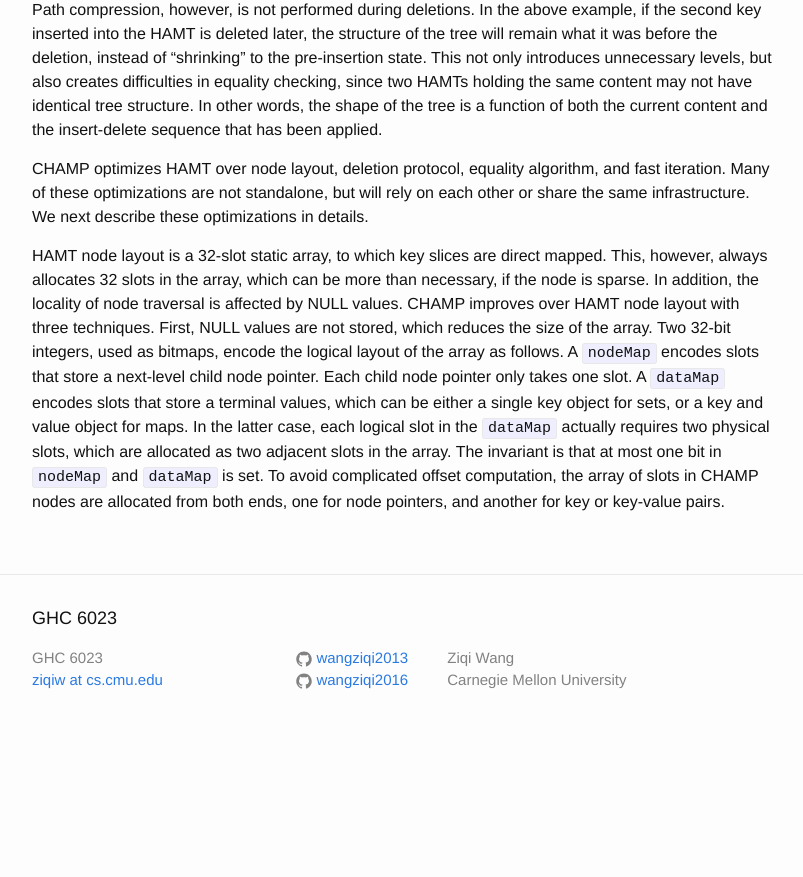
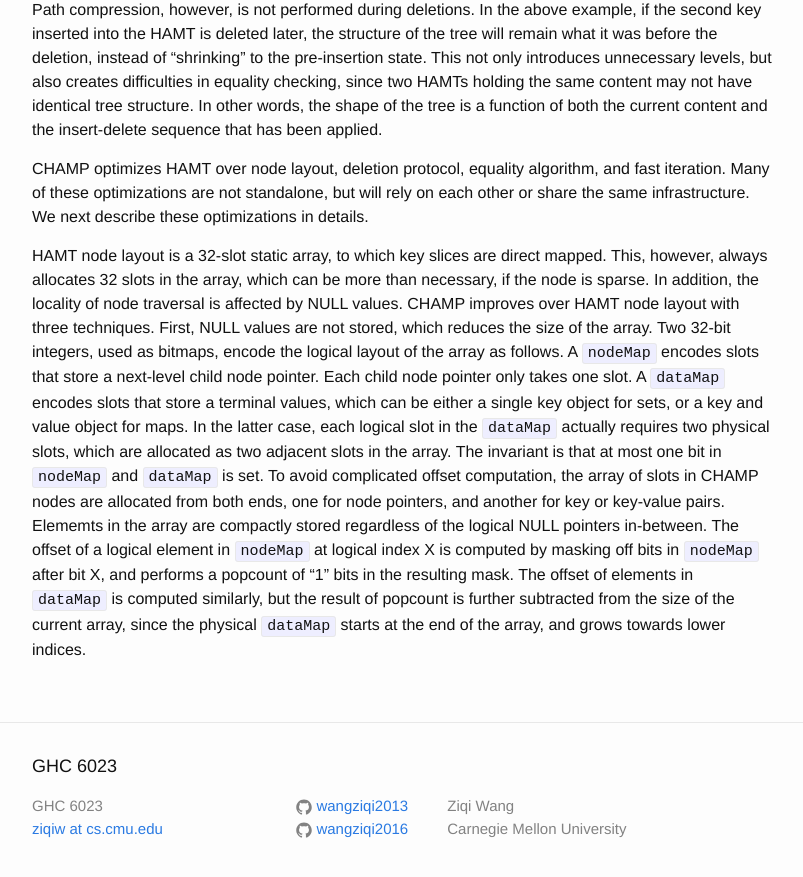
Before and after one commit to wangziqi2013/wangziqi2013.github.io, a Jekyll site: the page built from _posts/2020-08-08-CHAMP.markdown, in a window 1280 px wide and 900 px high, scrolled down 1876 px. Shown: the top 877 px of the window, without its empty margins (238-1041 px from the left). Built offline with Jekyll 4.4.1, drawn with Linux system fonts in a browser that asks for light colours; before the commit the page ends 2628 px from its top, so only the background shows below that.

Commit message:
Adding offset computation

```diff
--- a/_posts/2020-08-08-CHAMP.markdown
+++ b/_posts/2020-08-08-CHAMP.markdown
@@ -91,4 +91,10 @@ a key and value object for maps. In the latter case, each logical slot in the `d
 slots, which are allocated as two adjacent slots in the array.
 The invariant is that at most one bit in `nodeMap` and `dataMap` is set.
 To avoid complicated offset computation, the array of slots in CHAMP nodes are allocated from both ends, one for
-node pointers, and another for key or key-value pairs.
+node pointers, and another for key or key-value pairs. Elememts in the array are compactly stored regardless of the
+logical NULL pointers in-between.
+The offset of a logical element in `nodeMap` at logical index X is computed by masking off bits in `nodeMap` after
+bit X, and performs a popcount of "1" bits in the resulting mask.
+The offset of elements in `dataMap` is computed similarly, but the result of popcount is further subtracted from the
+size of the current array, since the physical `dataMap` starts at the end of the array, and grows towards lower
+indices.
```
